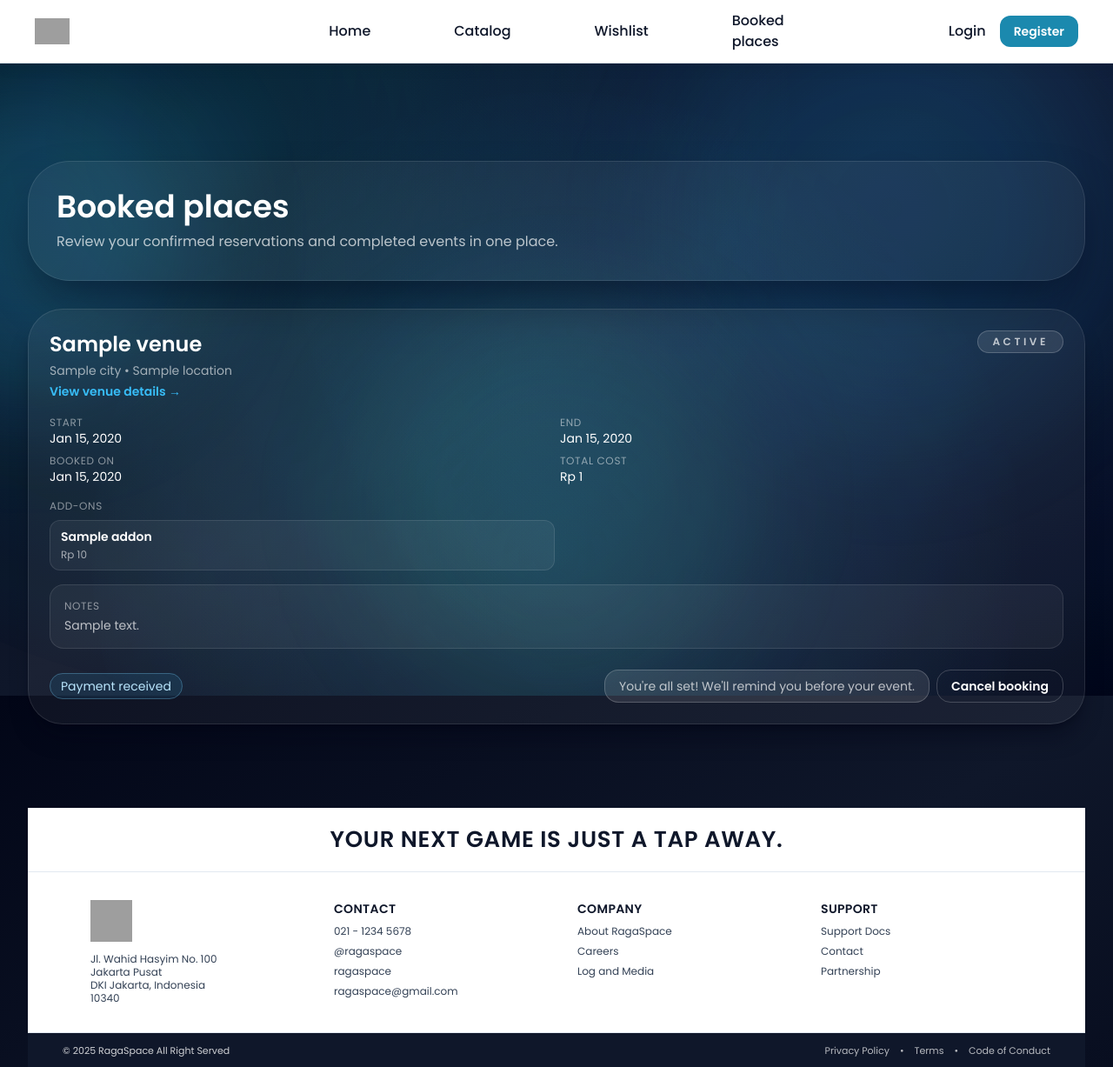
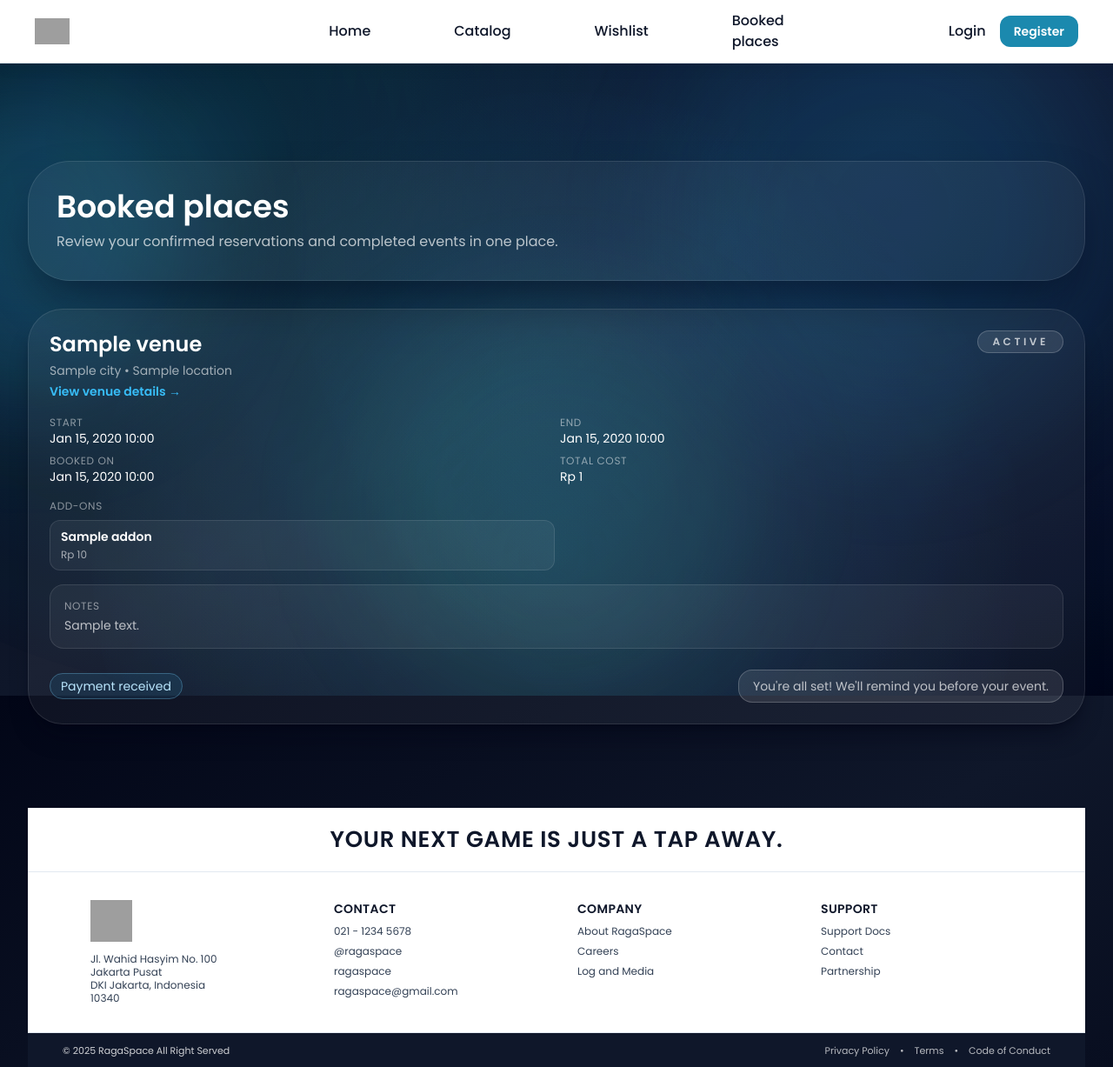
Before and after one commit to Kelompok-C07-PBP-C/Tahap-I, a Django app: template rent/templates/rent/booked_places.html in a window 1280 px wide. Shown: the top 1227 px of the page at 87% size. Run offline with Django 5.2, Linux system fonts and the light colour scheme; the template is opened without the code that fills it: most values are stand-ins (such as "Sample title", 1, 10 or a date in 2020); some libraries are stand-ins or nearby versions; grey boxes are pictures that could not be loaded.

Commit message:
Change date format to include time in booked places

```diff
--- a/rent/templates/rent/booked_places.html
+++ b/rent/templates/rent/booked_places.html
@@ -26,15 +26,15 @@
       <dl class="mt-4 grid gap-2 text-sm text-white/70 sm:grid-cols-2">
         <div>
           <dt class="text-xs uppercase tracking-wider text-white/50">Start</dt>
-          <dd class="text-white">{{ booking.start_datetime|date:'M d, Y' }}</dd>
+          <dd class="text-white">{{ booking.start_datetime|date:'M d, Y H:i' }}</dd>
         </div>
         <div>
           <dt class="text-xs uppercase tracking-wider text-white/50">End</dt>
-          <dd class="text-white">{{ booking.end_datetime|date:'M d, Y' }}</dd>
+          <dd class="text-white">{{ booking.end_datetime|date:'M d, Y H:i' }}</dd>
         </div>
         <div>
           <dt class="text-xs uppercase tracking-wider text-white/50">Booked on</dt>
-          <dd class="text-white">{{ booking.created_at|date:'M d, Y' }}</dd>
+          <dd class="text-white">{{ booking.created_at|date:'M d, Y H:i' }}</dd>
         </div>
         <div>
           <dt class="text-xs uppercase tracking-wider text-white/50">Total cost</dt>
@@ -85,15 +85,7 @@
           {% elif booking.status == 'confirmed' %}
           <span class="inline-flex items-center rounded-2xl border border-white/20 bg-white/10 px-4 py-2 text-sm text-white/70">You're all set! We'll remind you before your event.</span>
           {% endif %}
-          {% if booking.status != 'completed' %}
-          <button
-            type="button"
-            data-modal-target="cancel-booking-{{ booking.pk }}"
-            class="inline-flex items-center justify-center rounded-2xl border border-white/20 px-4 py-2 text-sm font-semibold text-white transition hover:bg-white/10"
-            data-booking-cancel-trigger
-            data-booking-id="{{ booking.pk }}"
-          >Cancel booking</button>
-          {% endif %}
+
         </div>
       </div>
     </article>
```
